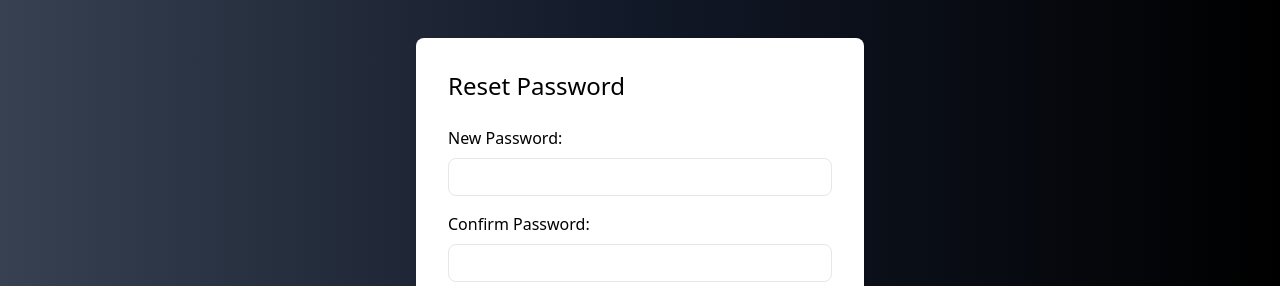
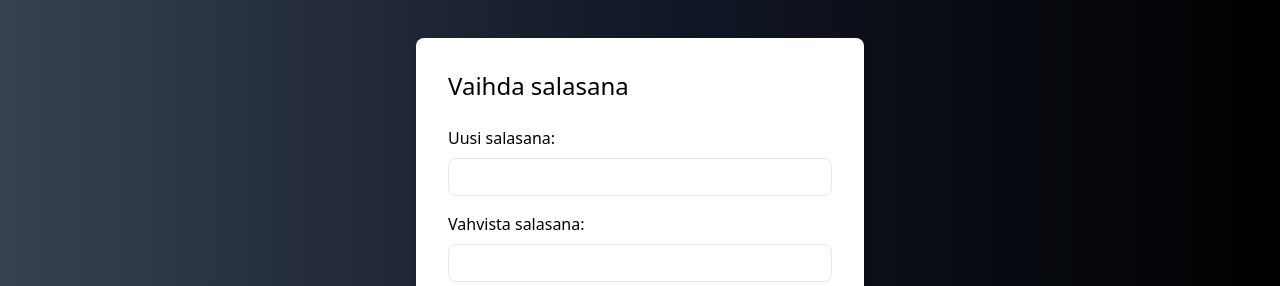
Before and after one commit to Petrikur/kukkari, a React (Vite) app: page /resetpassword/1/1 in a window 1280 px wide. Shown: the part 192-478 px from the top of the page. Built offline with nearby package versions, Linux system fonts and the light colour scheme.

Commit message:
user feedback pw reset

```diff
--- a/src/pages/forgotPasswordPage.jsx
+++ b/src/pages/forgotPasswordPage.jsx
@@ -1,22 +1,32 @@
 import { useState } from "react";
 import axios from "axios";
-import {toast,ToastContainer} from "react-toastify"
+import { toast, ToastContainer } from "react-toastify";
 
 const ForgotPasswordPage = () => {
   const [email, setEmail] = useState("");
+  const [requestSend, setRequestSend] = useState(false);
 
   const handleSubmit = async (event) => {
     event.preventDefault();
     try {
-      const response = await axios.post("http://localhost:5000/api/users/forgotpassword", { email });
-      toast.success(response.data)
+      const response = await axios.post(
+        "http://localhost:5000/api/users/forgotpassword",
+        { email }
+      );
+      toast.success(response.data);
     } catch (error) {
       console.error(error);
+      toast.warn(error.response.data.message)
+    } finally {
+      setRequestSend(true);
     }
   };
 
   return (
     <div className="flex items-center justify-center h-screen">
+      {requestSend ? (
+        <div className="text-3xl p-5 border border-white rounded text-white">Pyyntö lähetetty, tarkista sähköpostisi!</div>
+      ) : (
         <form
           className="w-full max-w-md bg-white p-8 rounded-lg shadow-md"
           onSubmit={handleSubmit}
@@ -39,6 +49,8 @@ const ForgotPasswordPage = () => {
             Vaihda salasana
           </button>
         </form>
+      )}
+
       <ToastContainer />
     </div>
   );
--- a/src/pages/passwordResetPage.jsx
+++ b/src/pages/passwordResetPage.jsx
@@ -1,42 +1,60 @@
 import { useEffect, useState } from "react";
-import axios from "axios"
-import { useParams } from 'react-router-dom';
+import axios from "axios";
+import { useParams } from "react-router-dom";
+import LoadingSpinner from "../Ui/LoadingSpinner";
 
 const ResetPassword = () => {
-  const {id,token} = useParams();
+  const { id, token } = useParams();
   const [password, setPassword] = useState("");
   const [confirmPassword, setConfirmPassword] = useState("");
   const [validationError, setValidationError] = useState("");
+  const [requestSend,setRequestSend] = useState(false);
+  const [isLoading,setIsLoading] = useState(false)
+  const [passwordChanged, setPasswordChanged] = useState(false);
 
   const handleSubmit = async (e) => {
     e.preventDefault();
     if (password !== confirmPassword) {
-      setValidationError("Passwords do not match");
+      setValidationError("Salasanat eivät täsmää!");
       return;
     }
     try {
+
       const response = await axios.post(
         `http://localhost:5000/api/users/${id}/${token}`,
         {
-          password
+          password,
         }
       );
+      if (response.status === 200) {
+        setPasswordChanged(true);
+      }
 
     } catch (error) {
       console.error(error);
+      toast.warn(error.response.data.message)
+    }finally{
+      setRequestSend(true)
+      setIsLoading(false)
     }
   };
 
   return (
     <div className="flex justify-center items-center h-screen">
+    {isLoading && <LoadingSpinner/>}
+      {requestSend && passwordChanged  ? (
+        <div className="text-3xl p-5 border border-white rounded text-white">
+          Salasana vaihdettu, voit nyt kirjautua sisään.
+        </div>
+      ) : (
         <form
           onSubmit={handleSubmit}
           className="w-full max-w-md bg-white p-8 rounded-lg shadow-md"
         >
-        <h2 className="text-2xl font-medium mb-6">Reset Password</h2>
+          <h2 className="text-2xl font-medium mb-6">Vaihda salasana</h2>
           <div className="mb-4">
             <label htmlFor="password" className="block font-medium mb-2">
-            New Password:
+              Uusi salasana:
             </label>
             <input
               type="password"
@@ -48,8 +66,11 @@ const ResetPassword = () => {
             />
           </div>
           <div className="mb-6">
-          <label htmlFor="confirm-password" className="block font-medium mb-2">
-            Confirm Password:
+            <label
+              htmlFor="confirm-password"
+              className="block font-medium mb-2"
+            >
+              Vahvista salasana:
             </label>
             <input
               type="password"
@@ -70,6 +91,7 @@ const ResetPassword = () => {
             Reset Password
           </button>
         </form>
+      )}
     </div>
   );
 };
```
Lines whose indentation alone changed are shown as unchanged.
